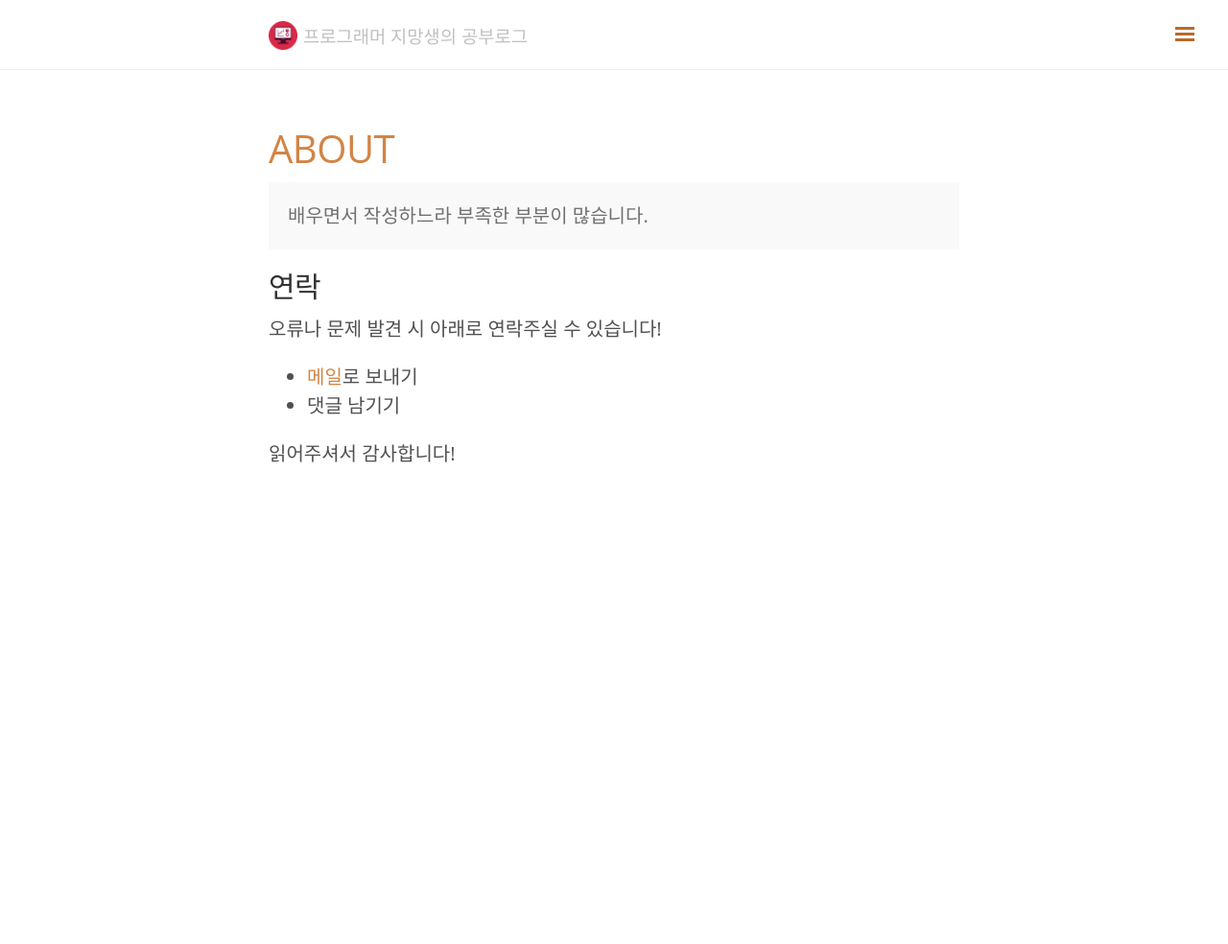
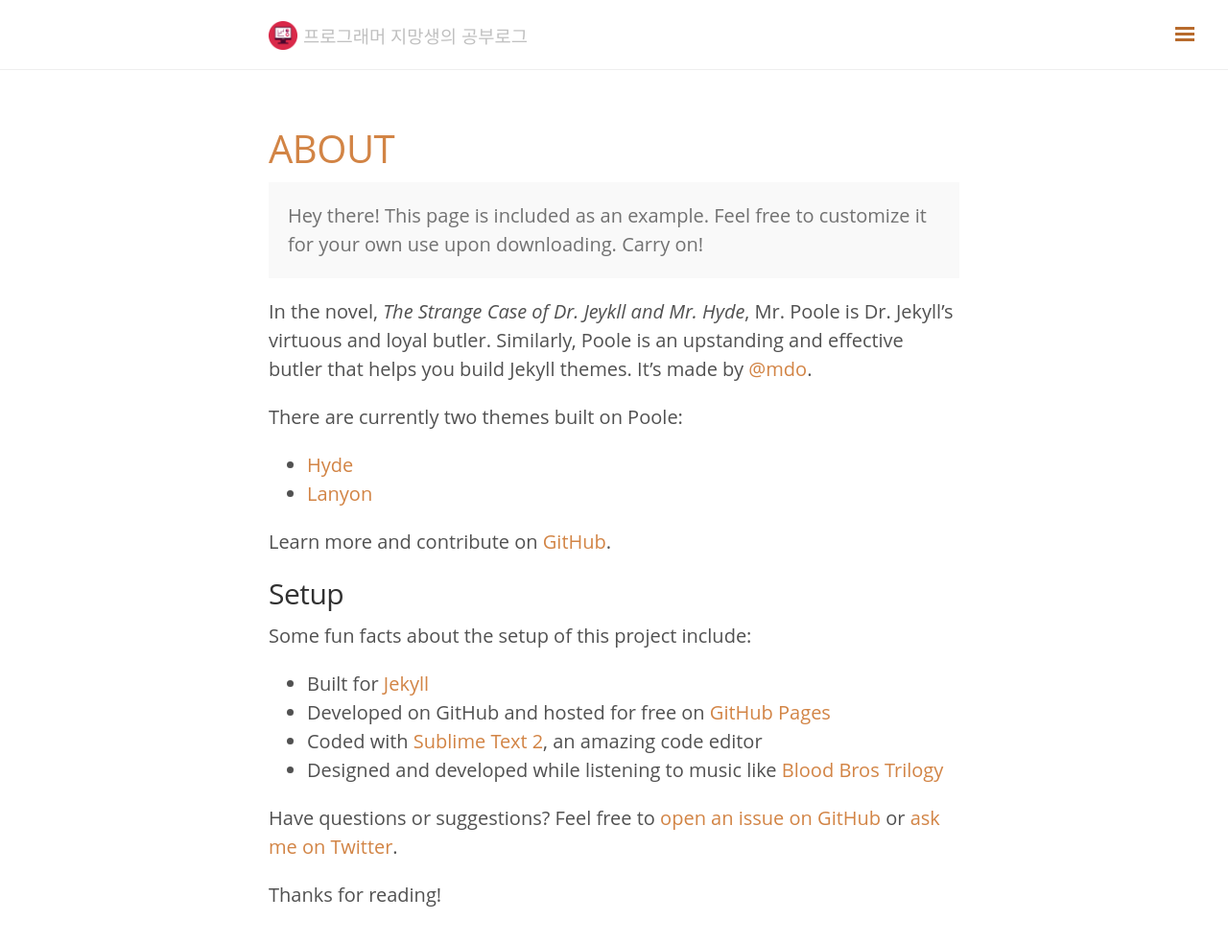
Before and after one commit to level120/level120.github.io, a Jekyll site: the page built from about.md, in a window 1280 px wide and 1028 px high. Shown: the top 984 px of the window at 96% size. Built offline with Jekyll 4.4.1, drawn with Linux system fonts in a browser that asks for light colours; nearby versions of some CDN libraries; comment, search, counter and statistics services are not loaded.

Commit message:
all changed
fuck 'nil' err

```diff
--- a/_config.yml
+++ b/_config.yml
@@ -7,7 +7,7 @@ url: https://level120.github.io
 logo: '/public/logo.png'
 
 # Site configurations
-plugins:
+gems:
   - jekyll-paginate
 markdown: kramdown
 kramdown:
@@ -28,7 +28,7 @@ author:
   description: think9573(<strong>Chenny</strong>)
   #gravatar: 3c2986ad7ac1f2230ea3596f44563328 # md5 hash of your email address
   contact:
-    linkedin:  https://www.linkedin.com/in/gusam-park-2b245b135/
+    linkedin:  https://www.linkedin.com/in/gusam-park-2b245b135
     github:    https://github.com/level120
     # facebook:  <hide>
     #twitter:   https://twitter.com/Li_Zhihao
@@ -60,9 +60,9 @@ category_page: '/blog/categories/'
 
 hero:
   image: /public/img/we_will_be_giants_by_yalestewart.jpg
-  caption: 메인 페이지를 없애는 방법..?</a>
+  caption: 메인 페이지를 없애는 방법...?
 
 # Puglins
 mathjax: true # whether support mathjax
-google_analytics_token: 'UA-00000000-1' # leave blank if you don't want google analytics
+google_analytics_token: '' # leave blank if you don't want google analytics
 disqus_short_name: 'level120' # leave blank if you don't want disqus
--- a/_includes/sidebar.html
+++ b/_includes/sidebar.html
@@ -7,7 +7,7 @@
   <div class="sidebar-item">
     <div class="sidebar-personal-info">
       <div class="sidebar-personal-info-section">
-        <a href="https://level120.github.io/">
+        <a href="https://level120.github.io">
           <img src="https://avatars2.githubusercontent.com/u/10791961?s=460&v=4" title="Profile" alt="Chenny" />
         </a>
       </div>
@@ -31,13 +31,11 @@
         {% if current_index != len %}|{% endif %}
         {% endfor %}
         </p>
-        <span>지속적으로 갱신 중 입니다.</span>
       </div>
       {% endif %}
     </div>
   </div>
 
-<!--사이드 시작-->
   <nav class="sidebar-nav">
     {% for nav in site.nav %}
       {% assign is_relative = nav[1][0] | slice: 0 %}
@@ -48,7 +46,6 @@
 
       {% assign sub_len = nav[1] | size | minus: 1 %}
 
-<!--     대분류 -->
       <span class="{% if sub_len > 0 %}foldable{% endif %}">
         <a class="sidebar-nav-item {% if page.url == nav[1][0] %}active{% endif %}" href="{{ url }}">
           {{ nav[0] }}
@@ -61,8 +58,6 @@
             {% if sub_is_relative == '/' %}
               {% assign sub_url = sub_nav[1] | prepend: site.baseurl %}
             {% endif %}
-
-<!--             소분류 -->
               <a class="sidebar-nav-item sidebar-nav-item-sub {% if page.url == sub_nav[1] %}active{% endif %}" href="{{ sub_url }}">
                 {{ sub_nav[0] }}
               </a>
@@ -75,6 +70,14 @@
 <!--    <span class="sidebar-nav-item">Currently v{{ site.version }}</span>-->
   </nav>
 
+<!--
+  <div class="sidebar-item">
+    <p>
+    &copy; {{ site.time | date: '%Y' }} {{ site.author.name }}. This work is liscensed under <a href="http://creativecommons.org/licenses/by-nc/4.0/">CC BY-NC 4.0</a>.
+    </p>
+  </div>
+-->
+
   <div class="sidebar-item">
     <p>
     Powered by <a href="http://jekyllrb.com">jekyll</a> and <a href="http://codinfox.github.io">codinfox-lanyon</a>
--- a/_layouts/default.html
+++ b/_layouts/default.html
@@ -57,6 +57,6 @@ ga('send', 'pageview');
     {% endif %}
   </body>
   {% if site.disqus_short_name %}
-  <script id="dsq-count-scr" src="//level120.disqus.com/count.js" async></script>
+  <script id="dsq-count-scr" src="https://{{ site.disqus_short_name }}.disqus.com/count.js" async></script>
   {% endif %}
 </html>
--- a/_scss/_config.scss
+++ b/_scss/_config.scss
@@ -28,5 +28,5 @@ $overlay-sidebar: false;
 
 /* Font stack */
 $font-serif: "Open Sans", "PT Serif", Georgia, "Times New Roman", serif;
-$font-sans: "Open Sans", "Noto Sans", "PT Sans", Helvetica, Arial, sans-serif;
+$font-sans: "Open Sans", "PT Sans", Helvetica, Arial, sans-serif;
 $font-font-awesome: FontAwesome;
--- a/about.md
+++ b/about.md
@@ -4,15 +4,27 @@ title: About
 ---
 
 <p class="message">
-  배우면서 작성하느라 부족한 부분이 많습니다.
+  Hey there! This page is included as an example. Feel free to customize it for your own use upon downloading. Carry on!
 </p>
 
+In the novel, *The Strange Case of Dr. Jeykll and Mr. Hyde*, Mr. Poole is Dr. Jekyll's virtuous and loyal butler. Similarly, Poole is an upstanding and effective butler that helps you build Jekyll themes. It's made by [@mdo](https://twitter.com/mdo).
 
-## 연락
+There are currently two themes built on Poole:
 
-오류나 문제 발견 시 아래로 연락주실 수 있습니다!
+* [Hyde](http://hyde.getpoole.com)
+* [Lanyon](http://lanyon.getpoole.com)
 
-* [메일](mailto:tnara9573@gmail.com)로 보내기
-* 댓글 남기기
+Learn more and contribute on [GitHub](https://github.com/poole).
 
-읽어주셔서 감사합니다!
+## Setup
+
+Some fun facts about the setup of this project include:
+
+* Built for [Jekyll](http://jekyllrb.com)
+* Developed on GitHub and hosted for free on [GitHub Pages](https://pages.github.com)
+* Coded with [Sublime Text 2](http://sublimetext.com), an amazing code editor
+* Designed and developed while listening to music like [Blood Bros Trilogy](https://soundcloud.com/maddecent/sets/blood-bros-series)
+
+Have questions or suggestions? Feel free to [open an issue on GitHub](https://github.com/poole/issues/new) or [ask me on Twitter](https://twitter.com/mdo).
+
+Thanks for reading!
--- a/blog/index.html
+++ b/blog/index.html
@@ -21,7 +21,7 @@ title: Blog
 
     <article>
       {{ post.excerpt | markdownify }}
-    </article>
+    <article>
     <div class="post-more">
       {% if site.disqus_short_name %}
       <a href="{{ site.baseurl }}{{ post.url }}#disqus_thread"> <i class="fa fa-comments" aria-hidden="true"></i>Comment</a>&nbsp;
```
Also changed, not shown: _layouts/post.html (+11 -7 lines), README.md, public/img/we_will_be_giants_by_yalestewart.jpg, 1 other file.
